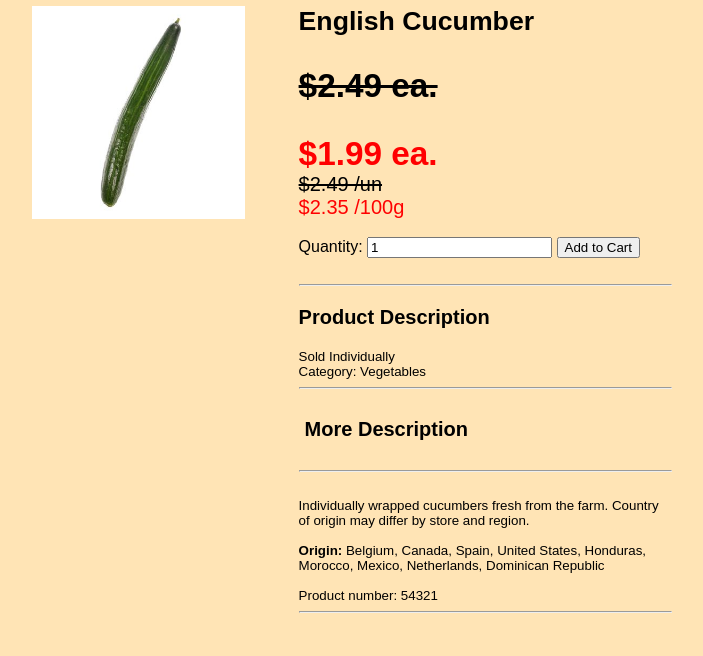
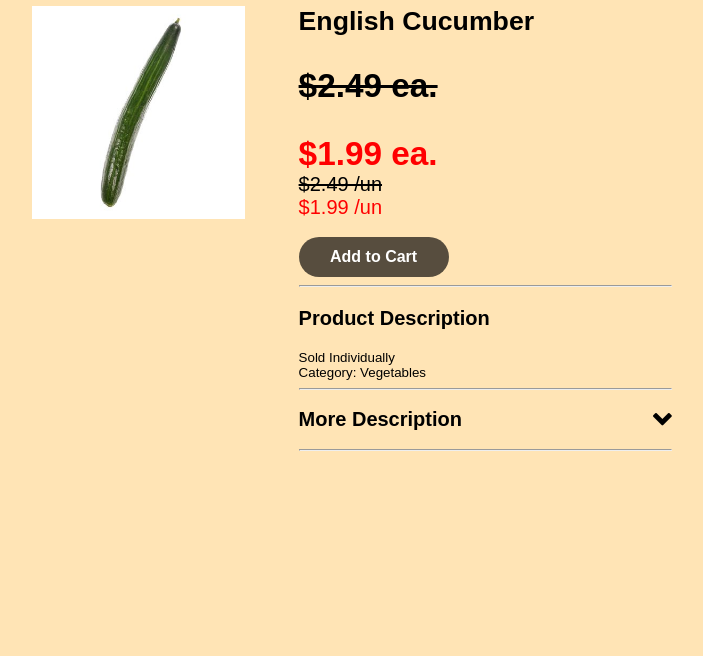
Before and after one commit to JeffreyCHChan/SOEN287, a PHP site: page /english-cucumber.html in a window 1280 px wide. Shown: the part 144-800 px from the top of the page, without its empty margins (288-991 px from the left). Run offline with PHP 8.4, Linux system fonts and the light colour scheme.

Commit message:
added JS to item files

```diff
--- a/english-cucumber.html
+++ b/english-cucumber.html
@@ -1,10 +1,11 @@
 <!--Philip Arvanitis 29041931 -->
 <!DOCTYPE html>
 <html lang="en">
+
 <head>
     <meta charset="UTF-8" name="viewport" content="width=device-width, initial-scale=1.0">
     <title>English Cucumber</title>
-        <link rel="stylesheet" type="text/css" href="items.css"/>
+    <link rel="stylesheet" type="text/css" href="items.css" />
     <link rel="stylesheet" href="https://cdnjs.cloudflare.com/ajax/libs/font-awesome/4.7.0/css/font-awesome.min.css">
 </head>
 
@@ -20,7 +21,8 @@
             </a>
             <div class="navbar-links">
                 <ul>
-                        <select onchange="window.location.href=this.value" style=" color:white; background-color: rgb(82,79,79);">
+                    <select onchange="window.location.href=this.value"
+                        style=" color:white; background-color: rgb(82,79,79);">
                         <option value="aisle.html">Select Aisle</option>
                         <option value="beverages.html">Beverages</option>
                         <option value="fruits.html">Fruits</option>
@@ -28,8 +30,8 @@
                         <option value="baked-goods.html">Baked Goods</option>
                         <option value="meats.html">Meats</option>
                     </select>
-                        <li><a href="signin.html"><i class="fa fa-unlock-alt" ></i> Login</a></li>
-                        <li><a href="shoppingcart.html"><i class="fa fa-shopping-cart" ></i> My Cart</a></li>
+                    <li><a href="signin.html"><i class="fa fa-unlock-alt"></i> Login</a></li>
+                    <li><a href="shoppingcart.html"><i class="fa fa-shopping-cart"></i> My Cart</a></li>
 
                 </ul>
             </div>
@@ -48,29 +50,43 @@
             <p class="product">English Cucumber</p>
 
             <p class="price"><del>$2.49 ea. </del></p>
-                <p class="price" style="color: red;">$1.99 ea.</p>
+            <p id="amount" class="price" style="color: red;">$1.99 ea.</p>
             <p class="avg-price"><del>$2.49 /un</del></p>
-                <p class="avg-price" style="color: red;">$2.35 /100g</p>
+            <p class="avg-price" style="color: red;">$1.99 /un</p>
             <br>
-                <label for="quatity" class="Quantity">Quantity:</label>
-                <input type="number" min="1" value="1" size="2" name= "Quantity" id="quantity">
-                <input type="submit" value="Add to Cart">
-                <br><br>
 
+            <div class="quantity">
+                <button class="cart-btn" type="button" name="cart" onclick="addCart()">Add to Cart</button>
+                <br>
+            </div>
+
+
+            <div class="quantity empty">
+                <button class="minus-btn" type="button" name="minus" onclick="minus()">-</button>
+                <input id="multi" type="text" name="name" value="0" readonly>
+                <button class="plus-btn" type="button" name="plus" onclick="add()">+</button>
+                <p id="tCost"></p>
+            </div>
+            <br>
             <hr>
             <p class="descriptionHeader">Product Description</p>
             <p class="size">Sold Individually </p>
             <p class="description">Category: Vegetables</p>
             <hr>
-                <button class="more" onclick="myFunction()">More Description</button>
-                <hr>
-                <br>
-                <p class="description">Individually wrapped cucumbers fresh from the farm. Country of origin may differ by store and region.<br>
-                <br><b>Origin:</b> Belgium, Canada, Spain, United States, Honduras, Morocco, Mexico, Netherlands, Dominican Republic <br>
+            <button class="more" onclick="expand()">More Description</button>
+            <div class="descriptionDisplay">
+                <p class="description">Individually wrapped cucumbers fresh from the farm. Country of origin may differ
+                    by store and region.<br>
+                    <br><b>Origin:</b> Belgium, Canada, Spain, United States, Honduras, Morocco, Mexico, Netherlands,
+                    Dominican Republic <br>
                     <br>Product number: 54321</p>
+            </div>
             <hr>
         </div>
     </div>
 
+    <script src="items.js"></script>
+
 </body>
+
 </html>
--- a/items.css
+++ b/items.css
@@ -85,6 +85,8 @@ body {
     .col-s-11 {width: 91.66%;}
     .col-s-12 {width: 100%;}
     .spacing {margin-left: 8.33%;}
+    .quantity {display: inline-flex; padding: 0;}
+    #tCost {margin-left: 25px;}
   }
 
 /*Desktop*/
@@ -102,6 +104,8 @@ body {
     .col-11 {width: 91.66%;}
     .col-12 {width: 100%;}
     .spacing {margin-left: 8.33%;}
+    .quantity {display: inline-flex; padding: 0;}
+    #tCost {margin-left: 25px;}
   }
 
 html {
@@ -111,17 +115,40 @@ html {
 
 .more {
     background-color: moccasin;
+    color: black;
+    cursor: pointer;
+    padding: 10px 0;
+    width: 100%;
     border: none;
-    color: black;
     text-align: left;
+    outline: none;
     font-weight: bold;
     font-size: 15pt;
-    display: inline-block;
     text-decoration: none;
-    width: 100%;
-    outline: none;
-    margin: 20px 0;
-    cursor: pointer;
+    transition: 0.4s;
+}
+
+.active, .more:hover {
+    background-color: moccasin;
+  }
+
+.more:after {
+    font-family: FontAwesome;
+    content: '\f078';
+    float: right;
+    margin-left: 5px;
+  }
+
+.active:after {
+    content: "\f077";
+}
+
+.descriptionDisplay {
+    padding: 0;
+    background-color: moccasin;
+    max-height: 0;
+    overflow: hidden;
+    transition: max-height 0.2s ease-out;
 }
 
 .brand {
@@ -154,17 +181,72 @@ html {
     font-size: 10pt;
 }
 
-.avg-price{margin: 0;
+.avg-price {
+    margin: 0;
     color: black;
     font-weight: normal;
     font-size: 15pt;
 }
 
-.quantity{
-    margin: 10px 0;
+
+.empty {
+    visibility: hidden;
+    display: none;
+    max-height: 0;
+    max-width: 0;
+}
+
+#tCost{
+    text-align: left;
+    width: auto;
+    height: 40px;
+    padding: 0;
+    font-size: 16px;
     color: black;
     font-weight: bold;
-    font-size: 15pt;
+    font-family: Arial, Helvetica, Times, sans-serif;
+}
+
+.quantity input {
+    border: none;
+    background-color: moccasin;
+    text-align: center;
+    width: 50px;
+    height: 40px;
+    font-size: 16px;
+    color: black;
+    font-weight: bold;
+    font-family: Arial, Helvetica, Times, sans-serif;
+    margin: 0;
+    padding: 0;
+ }
+
+button[class*=btn] {
+    width: 40px;
+    height: 40px;
+    background-color: rgba(0, 0, 0, 0.658);
+    color: white;
+    border-radius: 25px;
+    border: none;
+    cursor: pointer;
+    font-size: 16px;
+    font-weight: bold;
+    font-family: Arial, Helvetica, Times, sans-serif;
+    margin: 0;
+    padding: 0;
+  }
+
+button[class*=cart] {
+    width: 150px;
+    height: 40px;
+}
+
+ button:focus, input:focus {
+    outline:0;
+
+}
+button:hover {
+    background-color: rgba(73, 73, 73, 0.658);
 }
 
 .descriptionHeader {
```
Also changed, not shown: hothouse-red-tomato.html (+26 -12 lines), items.js (added, +53 -0 lines), romaine-lettuce.html (+29 -15 lines), signin.html (+7 -4 lines), signup.html (+7 -4 lines). Lines whose indentation alone changed are shown as unchanged.
